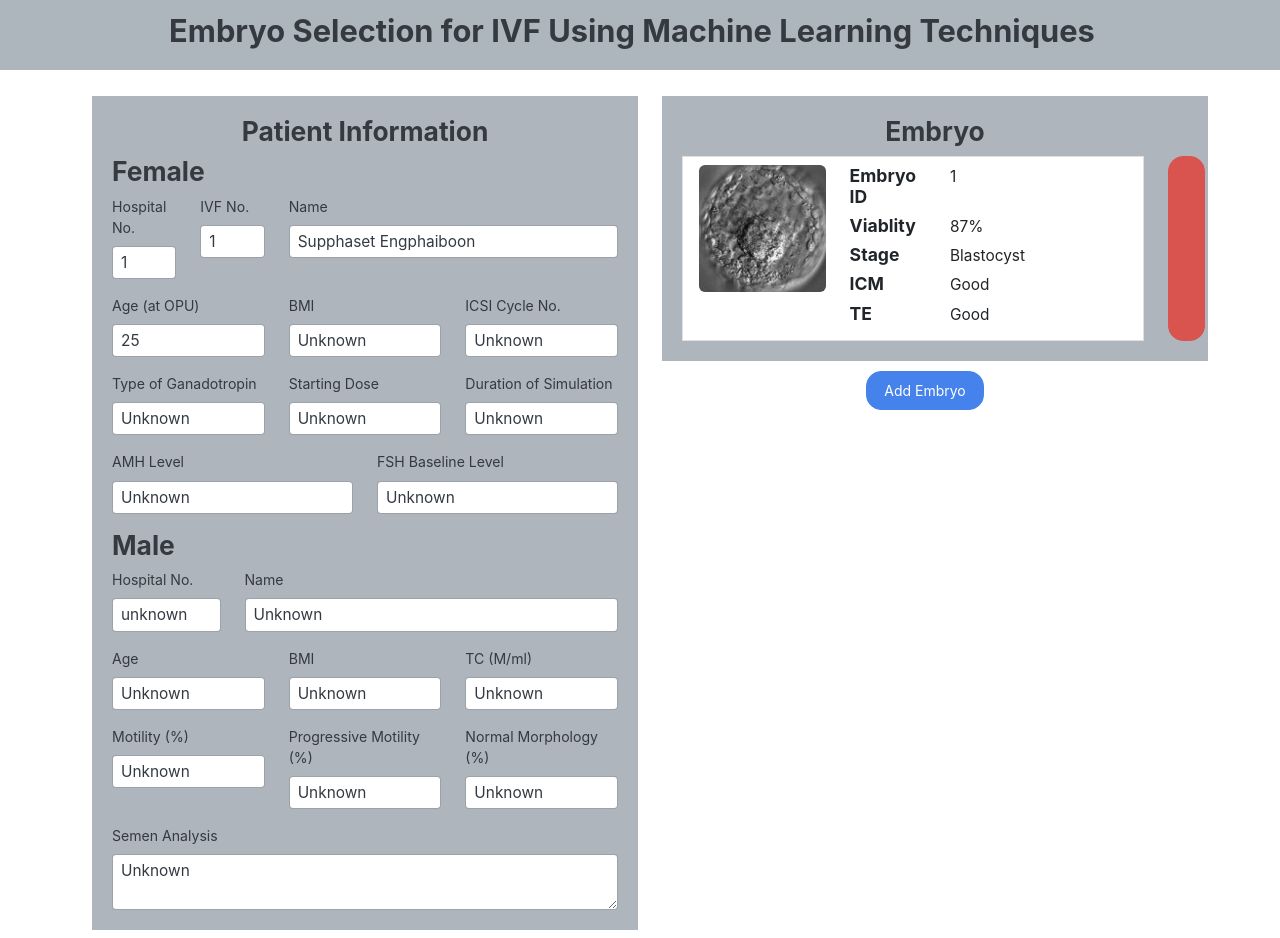
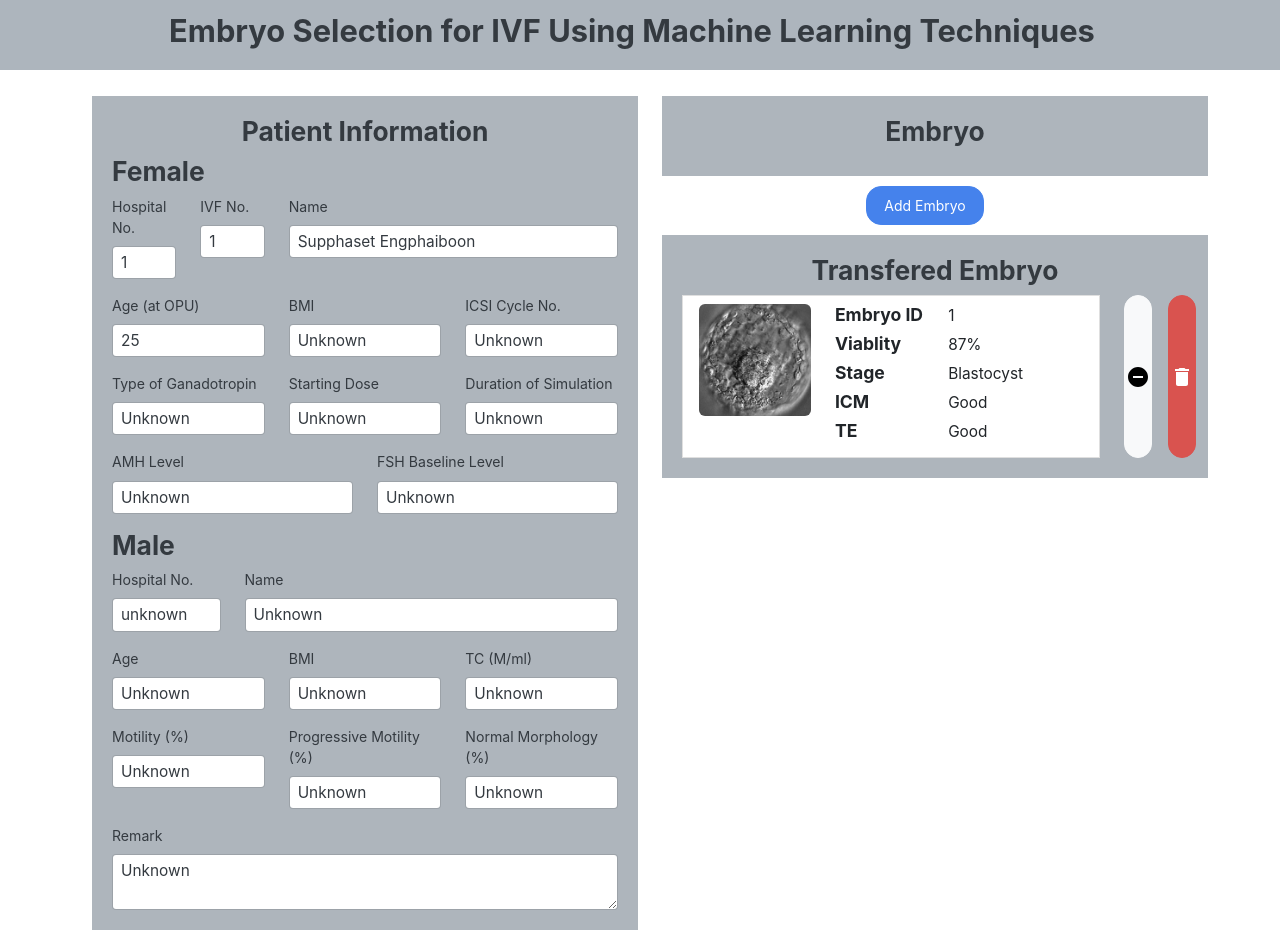
Before and after one commit to Supphaset/embryo-app-frontend, a React (Create React App) app: page /embryo-app-frontend/patient/1 in a window 1280 px wide. Shown: the top 938 px of the page. Built offline with nearby package versions, Linux system fonts and the light colour scheme.

Commit message:
embryo status

```diff
--- a/package.json
+++ b/package.json
@@ -6,6 +6,7 @@
   "dependencies": {
     "@emotion/react": "^11.10.6",
     "@emotion/styled": "^11.10.6",
+    "@mui/icons-material": "^5.11.16",
     "@mui/material": "^5.11.15",
     "@mui/styles": "^5.11.13",
     "@testing-library/jest-dom": "^5.16.5",
@@ -17,6 +18,7 @@
     "react": "^18.2.0",
     "react-bootstrap": "^2.7.2",
     "react-dom": "^18.2.0",
+    "react-icons": "^4.8.0",
     "react-redux": "^8.0.5",
     "react-router-dom": "^6.9.0",
     "react-scripts": "5.0.1",
@@ -27,8 +29,8 @@
   },
   "scripts": {
     "start": "react-scripts start",
-    "predeploy" : "npm run build",
-    "deploy" : "gh-pages -d build",
+    "predeploy": "npm run build",
+    "deploy": "gh-pages -d build",
     "build": "react-scripts build",
     "test": "react-scripts test",
     "eject": "react-scripts eject"
--- a/src/components/EmbryoList.js
+++ b/src/components/EmbryoList.js
@@ -1,6 +1,7 @@
 import React from 'react'
 import { Row, Col, Button, ListGroup, Image} from 'react-bootstrap'
 import { useNavigate, useParams } from 'react-router-dom'
+import {Delete, AddCircle, DoDisturbOn} from '@mui/icons-material'
 
 const patients = [
   {
@@ -31,7 +32,10 @@ const patients = [
         viablity:87,
         stage:'Blastocyst',
         icm:'Good',
-        te:'Good'
+        te:'Good',
+        transfered:true,
+        transferedImage:'/embryo-app-frontend/images/embryo_img.png',
+        success:''
       }
     ]
   },
@@ -67,7 +71,10 @@ const patients = [
         pStage:'Blastocyst',
         pIcm:'Good',
         pTe:'Good',
-        patientId:'1'
+        patientId:'1',
+        transfered:false,
+        transferedImage:'',
+        success:''
       },
       {
         imgPath:'/embryo-app-frontend/images/embryo_img.png',
@@ -80,7 +87,10 @@ const patients = [
         pStage:'Blastocyst',
         pIcm:'Good',
         pTe:'Good',
-        patientId:'1'
+        patientId:'1',
+        transfered:true,
+        transferedImage:'',
+        success:'Success'
       },
       {
         imgPath:'/embryo-app-frontend/images/embryo_img.png',
@@ -93,7 +103,10 @@ const patients = [
         pStage:'Blastocyst',
         pIcm:'Poor',
         pTe:'Poor',
-        patientId:'1'
+        patientId:'1',
+        transfered:false,
+        transferedImage:'',
+        success:''
       }
     ]
   },
@@ -125,17 +138,36 @@ const EmbryoList = () => {
 
   const {id} = useParams()
   const embryos = patients.find((p)=> p.hospitalNo === id).embryos.sort((a,b) => b.viablity - a.viablity)
-
+  const embryosList = embryos.filter((e)=> !e.transfered)
+  const embryosTransfered = embryos.filter((e)=> e.transfered)
   const nevigate = useNavigate();
   function handleClick(path) {
     nevigate(path);
   }
+
   return (
     <Col className='center-div'>
-        <div className='patient-profile center-div'>
-          <h4>Embryo</h4>
+        <EmbryoListComponent embryosList={embryosList} transfered={false} id={id}/>
+        <Button onClick={() => handleClick(`/embryo-app-frontend/embryoform/${id}`)} variant="primary" className="">Add Embryo</Button>
+        <EmbryoListComponent embryosList={embryosTransfered} transfered={true} id={id}/>
+    </Col>
+  )
+}
+
+const EmbryoListComponent = (props) =>{
+  const nevigate = useNavigate();
+  function handleClick(path) {
+    nevigate(path);
+  }
+  const id = props.id
+
+  return (
+    <div className='patient-profile center-div'>
+          <h4>
+            {props.transfered=== false ? 'Embryo' : 'Transfered Embryo'}
+          </h4>
           <ListGroup>
-            {embryos.map((embryo)=>(
+            {props.embryosList.map((embryo)=>(
               <Row>
                 <Col>
               <ListGroup.Item action onClick={() => handleClick(`/embryo-app-frontend/embryo/${id}/${embryo.embryoId}`)}>
@@ -145,43 +177,60 @@ const EmbryoList = () => {
                   </Col>
                   <Col className='embryolist'>
                       <Row>
-                          <Col md={4}><h6>Embryo ID</h6></Col>
+                          <Col md={5}><h6>Embryo ID</h6></Col>
                           <Col>{embryo.embryoId}</Col>
                       </Row>
                       <Row>
-                          <Col md={4}><h6>Viablity</h6></Col>
+                          <Col md={5}><h6>Viablity</h6></Col>
                           <Col>{embryo.viablity}%</Col>
                       </Row>
                       <Row>
-                          <Col md={4}><h6>Stage</h6></Col>
+                          <Col md={5}><h6>Stage</h6></Col>
                           <Col>{embryo.stage=== '' ? `${embryo.pStage} (predicted)` : embryo.stage }</Col>
                       </Row>
                       <Row>
-                          <Col md={4}><h6>ICM</h6></Col>
+                          <Col md={5}><h6>ICM</h6></Col>
                           <Col>{embryo.icm=== '' ? `${embryo.pIcm} (predicted)` : embryo.icm }</Col>
                       </Row>
                       <Row>
-                          <Col md={4}><h6>TE</h6></Col>
+                          <Col md={5}><h6>TE</h6></Col>
                           <Col>{embryo.te=== '' ? `${embryo.pTe} (predicted)` : embryo.te }</Col>
                       </Row>
+                      {
+                        embryo.success !== ''?
+                        <Row>
+                          <Col md={5}><h6>Status</h6></Col>
+                          <Col>
+                            {embryo.success}
+                          </Col>
+                        </Row>:<></>
+                      }
                   </Col>
-                  {/* <Col md={1}>
-                    <Button type='button' variant='danger' className='delete' ></Button>
-                  </Col> */}
                 </Row>
               </ListGroup.Item>
               </Col>
+              <Col md={1}>
+                {
+                  embryo.transfered=== false ?
+                  <Button type='button' variant='success' className='delete' >
+                    <AddCircle/>
+                  </Button>
+                  :
+                  <Button type='button' variant='light' className='delete' >
+                    <DoDisturbOn/>
+                  </Button>
+                }
 
-
-                  <Col md={1}>
-                    <Button type='button' variant='danger' className='delete' ></Button>
-                  </Col>
-                  </Row>
+              </Col>
+              <Col md={1}>
+                <Button type='button' variant='danger' className='delete' >
+                  <Delete/>
+                </Button>
+              </Col>
+            </Row>
             ))}
           </ListGroup>
         </div>
-        <Button onClick={() => handleClick(`/embryo-app-frontend/embryoform/${id}`)} variant="primary" className="">Add Embryo</Button>
-    </Col>
   )
 }
 
--- a/src/components/PatientInfo.js
+++ b/src/components/PatientInfo.js
@@ -23,7 +23,7 @@ const patients = [
     motility:'Unknown',
     pMotility:'Unknown',
     nMotility:'Unknown',
-    semenAnalysis:'Unknown',
+    remark:'Unknown',
     embryos:[
       {
         imgPath:'',
@@ -56,7 +56,7 @@ const patients = [
     motility:'Unknown',
     pMotility:'Unknown',
     nMotility:'Unknown',
-    semenAnalysis:'Unknown',
+    remark:'Unknown',
     embryos:[]
   },
   {
@@ -79,7 +79,7 @@ const patients = [
     motility:'Unknown',
     pMotility:'Unknown',
     nMotility:'Unknown',
-    semenAnalysis:'Unknown',
+    remark:'Unknown',
     embryos:[]
   },
 ]
@@ -107,7 +107,7 @@ const PatientInfo = () => {
   const [motility,setMotility] = useState('')
   const [pMotility,setPMotility] = useState('')
   const [nMotility,setNMotility] = useState('')
-  const [semenAnalysis,setSemenAnalysis] = useState('')
+  const [remark,setRemark] = useState('')
 
   useEffect(() =>{
     setFmName(patient.fmName)
@@ -129,7 +129,7 @@ const PatientInfo = () => {
     setMotility(patient.motility)
     setPMotility(patient.pMotility)
     setNMotility(patient.nMotility)
-    setSemenAnalysis(patient.semenAnalysis)
+    setRemark(patient.remark)
   },[patient])
 
   return (
@@ -243,8 +243,8 @@ const PatientInfo = () => {
             </Row>
             <Row>
               <Form.Group as={Col} controlId="name">
-                <Form.Label>Semen Analysis</Form.Label>
-                <Form.Control as="textarea" placeholder="Semen analysis"  size="sm" value={semenAnalysis} onChange={(e) => setSemenAnalysis(e.target.value)}/>
+                <Form.Label>Remark</Form.Label>
+                <Form.Control as="textarea" placeholder="Remark"  size="sm" value={remark} onChange={(e) => setRemark(e.target.value)}/>
             </Form.Group>
             </Row>
         </Form>
--- a/src/index.css
+++ b/src/index.css
@@ -62,7 +62,14 @@ code {
 
 .delete{
   height:100%;
-  margin-left:0px
+  margin:0;
+  padding: 1px
+}
+
+.successbtn{
+  height: 50%;
+    margin: 0;
+    padding: 1px
 }
 
 .embryolist{
@@ -112,3 +119,8 @@ code {
 .embryoPredh{
   margin-top: 1em;
 }
+
+.left{
+  text-align: left;
+  width: 100%;
+}
--- a/src/screens/EmbryoProfile.js
+++ b/src/screens/EmbryoProfile.js
@@ -1,6 +1,6 @@
-import React from 'react'
+import React, {useState,useEffect} from 'react'
 import { useParams } from 'react-router-dom'
-import { Row, Col, Image, Button, } from 'react-bootstrap'
+import { Row, Col, Image, Button, Form } from 'react-bootstrap'
 import ProgressBar from '../components/ViabilityChart'
 import { useNavigate } from 'react-router-dom'
 
@@ -33,7 +33,10 @@ const patients = [
         viablity:87,
         stage:'Blastocyst',
         icm:'Good',
-        te:'Good'
+        te:'Good',
+        transfered:true,
+        transferedImage:'/embryo-app-frontend/images/embryo_img.png',
+        success:''
       }
     ]
   },
@@ -69,7 +72,10 @@ const patients = [
         pStage:'Blastocyst',
         pIcm:'Good',
         pTe:'Good',
-        patientId:'1'
+        patientId:'1',
+        transfered:false,
+        transferedImage:'',
+        success:''
       },
       {
         imgPath:'/embryo-app-frontend/images/embryo_img.png',
@@ -82,7 +88,10 @@ const patients = [
         pStage:'Blastocyst',
         pIcm:'Good',
         pTe:'Good',
-        patientId:'1'
+        patientId:'1',
+        transfered:true,
+        transferedImage:'',
+        success:'Success'
       },
       {
         imgPath:'/embryo-app-frontend/images/embryo_img.png',
@@ -95,7 +104,10 @@ const patients = [
         pStage:'Blastocyst',
         pIcm:'Poor',
         pTe:'Poor',
-        patientId:'1'
+        patientId:'1',
+        transfered:false,
+        transferedImage:'',
+        success:''
       }
     ]
   },
@@ -132,13 +144,17 @@ const EmbryoProfile = () => {
   const {patientid, embryoid} = useParams()
   const embryos = patients.find((p)=> p.hospitalNo === patientid).embryos
   const embryo = embryos.find((e)=> e.embryoId === embryoid)
+  const [isEdit,setIsEdit] = useState(false)
+  console.log(embryo)
+  console.log(isEdit)
+
   return (
     <>
         <Row  className='my-3'>
             <Col>
                 <div className='embryoInfo'>
                 <Row>
-                <h5>Embryo Information</h5>
+                <h4>Embryo Information</h4>
                 <div className='div-embryoInfo'>
                     <Image src={embryo.imgPath} alt={embryo.imgName} fluid rounded width="50%"/>
                 </div>
@@ -148,6 +164,58 @@ const EmbryoProfile = () => {
                     <Col>{embryo.icm !== '' ? <div className='div-embryoInfotext'><h6>ICM</h6><p>{embryo.icm}</p></div>: null}</Col>
                     <Col>{embryo.te !== '' ? <div className='div-embryoInfotext'><h6>TE</h6><p>{embryo.te}</p></div>: null}</Col>
                 </Row>
+                {
+                  embryo.transfered===true ?
+                  <>
+                    <Row className='my-3' >
+                      <h4>Transfered Information</h4>
+                    </Row>
+                    {
+                      embryo.transferedImage === '' ?
+                      <Row>
+                        <Form>
+                          <Form.Group controlId="formFile" className="mb-3">
+                            <Form.Label>Transfered Embryo Image</Form.Label>
+                            <Form.Control type="file" />
+                          </Form.Group>
+                          <Button variant="primary" type="submit" >Submit</Button>
+                        </Form>
+                      </Row>: <div className='div-embryoInfo'>
+                          <Image src={embryo.transferedImage} alt='transfered embryo image' fluid rounded width="50%"/>
+                      </div>
+                    }
+                    {
+                      embryo.success === '' | isEdit?
+                      <Row className='my-3'>
+                        <Col>
+                          <h6>Embryo Status:</h6>
+                        </Col>
+                        <Col>
+                          <Form.Select size='sm'>
+                            <option></option>
+                            <option value="success">Success</option>
+                            <option value="fail">Fail</option>
+                          </Form.Select>
+                        </Col>
+                        <Col>
+                          <Button variant="primary" onClick={()=>setIsEdit(false)}>Submit</Button>
+                        </Col>
+                      </Row>:<div className='div-embryoInfo my-3'>
+                      <Row className='my-3 left'>
+                        <Col>
+                          <h6>Embryo Status:</h6>
+                        </Col>
+                        <Col>
+                          <p>{embryo.success}</p>
+                        </Col>
+                        <Col>
+                          <Button variant="light" onClick={()=>setIsEdit(true)}>Edit</Button>
+                        </Col>
+                      </Row>
+                      </div>
+                    }
+                  </>:<></>
+                }
                 </div>
                 <div className='my-3'>
                     <Button onClick={() => handleClick(`/embryo-app-frontend/patient/${patientid}`)}>Patient Profile</Button>
--- a/src/screens/PatientForm.js
+++ b/src/screens/PatientForm.js
@@ -121,8 +121,8 @@ function PatientForm() {
       </Row>
       <Row>
         <Form.Group as={Col} controlId="name">
-          <Form.Label>Semen Analysis</Form.Label>
-          <Form.Control as="textarea" placeholder="Semen analysis" size="sm"/>
+          <Form.Label>Remark</Form.Label>
+          <Form.Control as="textarea" placeholder="Remark" size="sm"/>
         </Form.Group>
       </Row>
 
```
Also changed, not shown: 1 other file (tests, documents, lock files or other folders).
